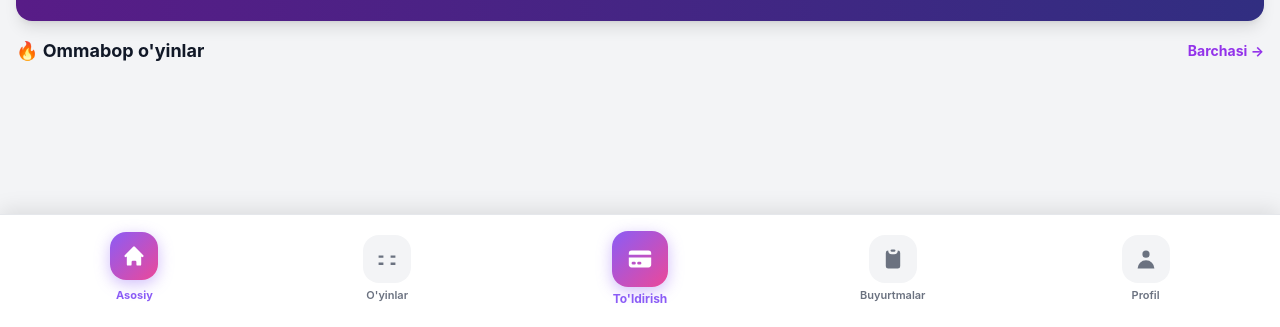
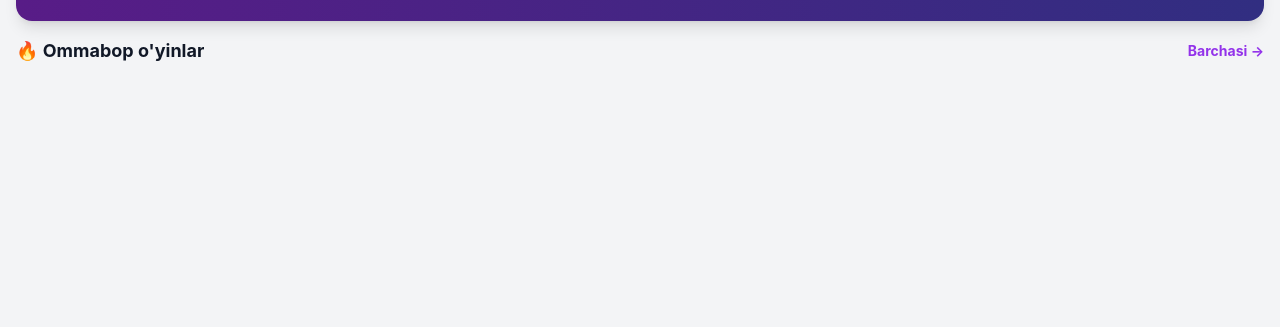
Before and after one commit to nurekeshureke090-cmd/Donate-bot, a plain HTML site: page index.html in a window 1280 px wide. Shown: the part 473-800 px from the top of the page. Drawn offline with nearby package versions, Linux system fonts and the light colour scheme; a script that the page names is missing.

Commit message:
Update index.html

```diff
--- a/index.html
+++ b/index.html
@@ -2412,46 +2412,5 @@ if (isAdmin) {
   });
 }
 </script>
-<!-- BOTTOM NAVIGATION (ANIMATSIYALI) -->
-<div class="fixed bottom-0 left-0 right-0 bg-white border-t border-gray-200 z-20 shadow-2xl">
-<div class="flex justify-around items-center py-3 px-2" id="bottom-nav">
-
-  <button onclick="navigateTo('home')" class="nav-item active flex flex-col items-center gap-1 flex-1 relative" data-page="home">
-    <div class="nav-icon w-12 h-12 rounded-2xl flex items-center justify-center transition-all duration-300 bg-gray-100">
-      <svg class="w-6 h-6 text-gray-500" fill="currentColor" viewBox="0 0 20 20"><path d="M10.707 2.293a1 1 0 00-1.414 0l-7 7a1 1 0 001.414 1.414L4 10.414V17a1 1 0 001 1h2a1 1 0 001-1v-2a1 1 0 011-1h2a1 1 0 011 1v2a1 1 0 001 1h2a1 1 0 001-1v-6.586l.293.293a1 1 0 001.414-1.414l-7-7z"/></svg>
-    </div>
-    <span class="text-xs font-semibold text-gray-500 transition-all duration-300">Asosiy</span>
-  </button>
-
-  <button onclick="navigateTo('games')" class="nav-item flex flex-col items-center gap-1 flex-1 relative" data-page="games">
-    <div class="nav-icon w-12 h-12 rounded-2xl flex items-center justify-center transition-all duration-300 bg-gray-100">
-      <svg class="w-6 h-6 text-gray-500" fill="currentColor" viewBox="0 0 20 20"><path d="M13 7h4v2h-4V7zM3 7h4v2H3V7zm10 6h4v2h-4v-2zM3 13h4v2H3v-2z"/></svg>
-    </div>
-    <span class="text-xs font-semibold text-gray-500 transition-all duration-300">O'yinlar</span>
-  </button>
-
-  <button onclick="navigateTo('topup')" class="nav-item flex flex-col items-center gap-1 flex-1 relative" data-page="topup">
-    <div class="nav-icon w-14 h-14 rounded-2xl flex items-center justify-center transition-all duration-300 bg-gradient-to-br from-purple-500 to-pink-500 shadow-lg">
-      <svg class="w-7 h-7 text-white" fill="currentColor" viewBox="0 0 20 20"><path d="M4 4a2 2 0 00-2 2v1h16V6a2 2 0 00-2-2H4z"/><path fill-rule="evenodd" d="M18 9H2v5a2 2 0 002 2h12a2 2 0 002-2V9zM4 13a1 1 0 011-1h1a1 1 0 110 2H5a1 1 0 01-1-1zm5-1a1 1 0 100 2h1a1 1 0 100-2H9z" clip-rule="evenodd"/></svg>
-    </div>
-    <span class="text-xs font-bold text-purple-600 transition-all duration-300">To'ldirish</span>
-  </button>
-
-  <button onclick="navigateTo('orders')" class="nav-item flex flex-col items-center gap-1 flex-1 relative" data-page="orders">
-    <div class="nav-icon w-12 h-12 rounded-2xl flex items-center justify-center transition-all duration-300 bg-gray-100">
-      <svg class="w-6 h-6 text-gray-500" fill="currentColor" viewBox="0 0 20 20"><path d="M9 2a1 1 0 000 2h2a1 1 0 100-2H9z"/><path fill-rule="evenodd" d="M4 5a2 2 0 012-2 3 3 0 003 3h2a3 3 0 003-3 2 2 0 012 2v11a2 2 0 01-2 2H6a2 2 0 01-2-2V5z" clip-rule="evenodd"/></svg>
-    </div>
-    <span class="text-xs font-semibold text-gray-500 transition-all duration-300">Buyurtmalar</span>
-  </button>
-
-  <button onclick="navigateTo('profile')" class="nav-item flex flex-col items-center gap-1 flex-1 relative" data-page="profile">
-    <div class="nav-icon w-12 h-12 rounded-2xl flex items-center justify-center transition-all duration-300 bg-gray-100">
-      <svg class="w-6 h-6 text-gray-500" fill="currentColor" viewBox="0 0 20 20"><path fill-rule="evenodd" d="M10 9a3 3 0 100-6 3 3 0 000 6zm-7 9a7 7 0 1114 0H3z" clip-rule="evenodd"/></svg>
-    </div>
-    <span class="text-xs font-semibold text-gray-500 transition-all duration-300">Profil</span>
-  </button>
-
-</div>
-</div>
 </body>
 </html>
```
